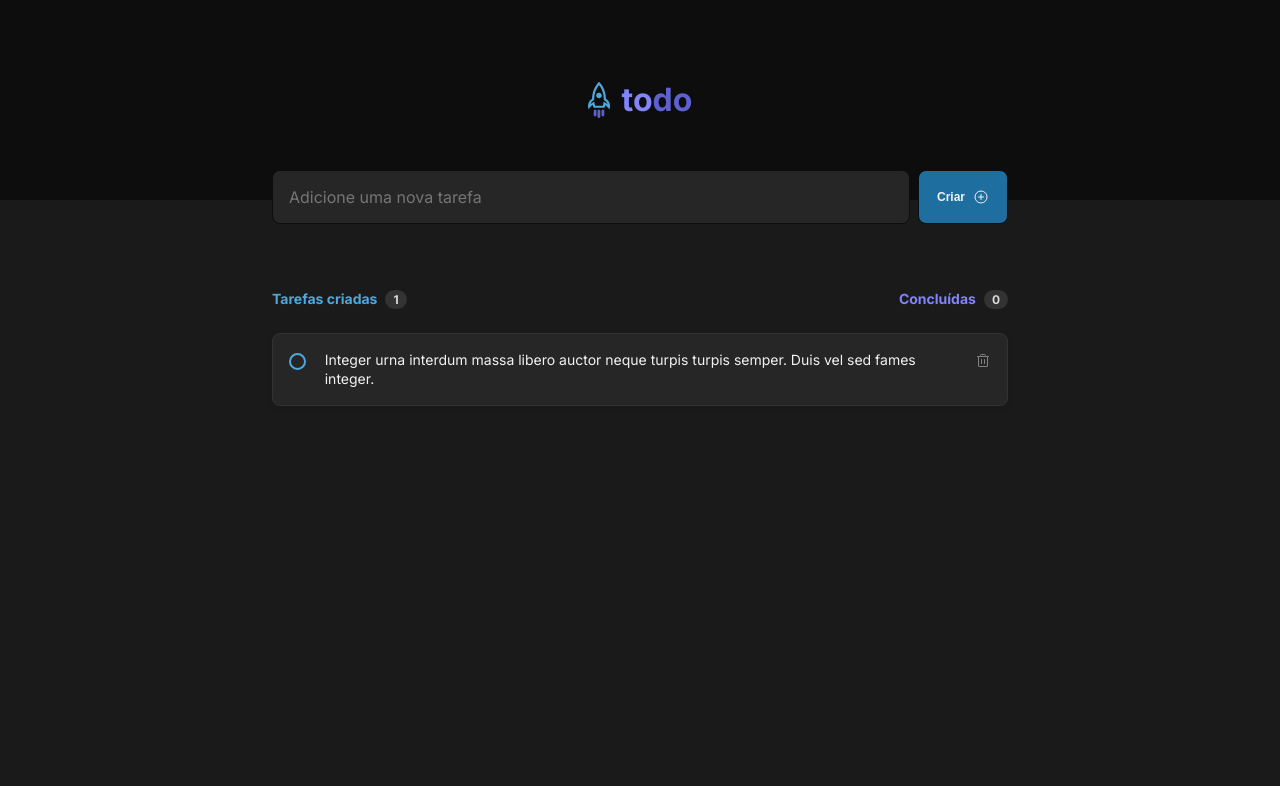
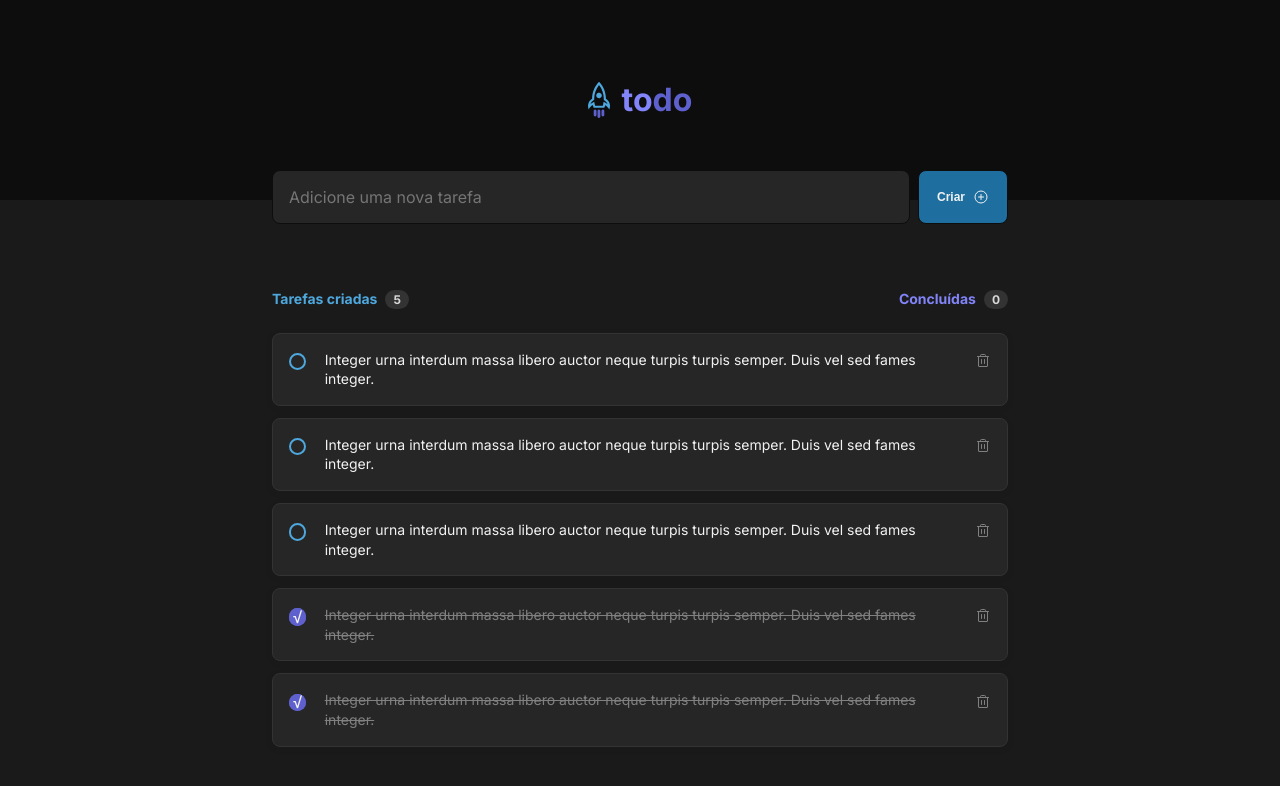
Before and after one commit to gw-rodrigues/ignite-react-2022-to-do-list, a React (Vite) app: page / in a window 1280 px wide. Shown: the top 786 px of the page. Built offline with nearby package versions, Linux system fonts and the light colour scheme.

Commit message:
feat: handle completed and removed tasks

```diff
--- a/src/App.tsx
+++ b/src/App.tsx
@@ -19,6 +19,30 @@ export function App() {
         'Integer urna interdum massa libero auctor neque turpis turpis semper. Duis vel sed fames integer.',
       isCompleted: false,
     },
+    {
+      id: 2,
+      title:
+        'Integer urna interdum massa libero auctor neque turpis turpis semper. Duis vel sed fames integer.',
+      isCompleted: false,
+    },
+    {
+      id: 3,
+      title:
+        'Integer urna interdum massa libero auctor neque turpis turpis semper. Duis vel sed fames integer.',
+      isCompleted: false,
+    },
+    {
+      id: 4,
+      title:
+        'Integer urna interdum massa libero auctor neque turpis turpis semper. Duis vel sed fames integer.',
+      isCompleted: true,
+    },
+    {
+      id: 5,
+      title:
+        'Integer urna interdum massa libero auctor neque turpis turpis semper. Duis vel sed fames integer.',
+      isCompleted: true,
+    },
   ]);
 
   function handleCreateTasks(title: string) {
@@ -28,20 +52,24 @@ export function App() {
       isCompleted: false,
     };
     setTasks([...tasks, newTask]);
-    console.log(tasks);
   }
 
   function handleCompleteTask(id: number) {
-    const completedTask = tasks.map((task) => {
+    const completedTasks = tasks.map((task) => {
       if (task.id === id) {
         task.isCompleted = !task.isCompleted;
       }
       return task;
     });
-    setTasks(completedTask);
+    setTasks(completedTasks);
   }
 
-  function handleRemoveTask(id: number) {}
+  function handleRemoveTask(id: number) {
+    const removedTasks = tasks.filter((task) => {
+      if (task.id !== id) return task;
+    });
+    setTasks(removedTasks);
+  }
 
   return (
     <div className={styles.container}>
```
